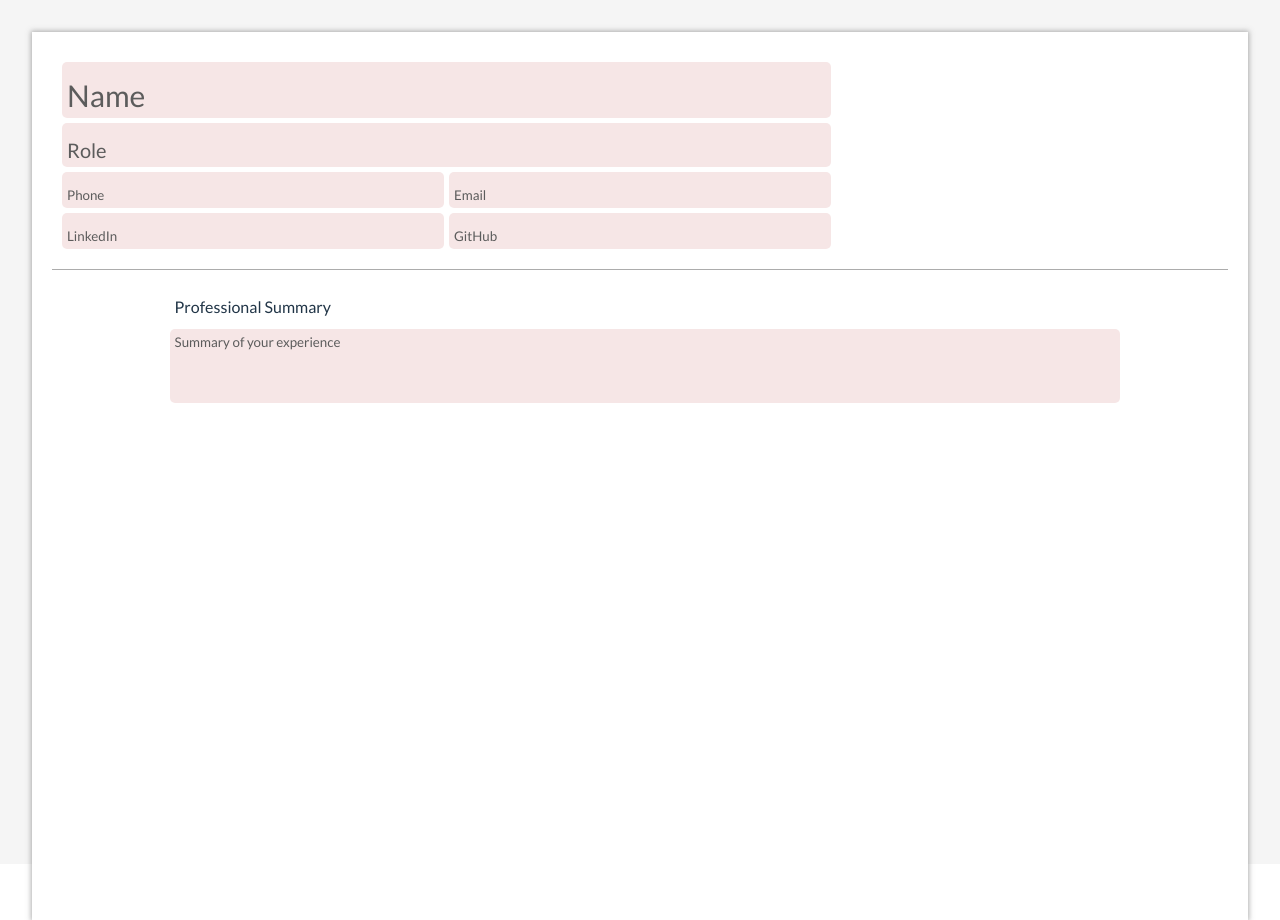
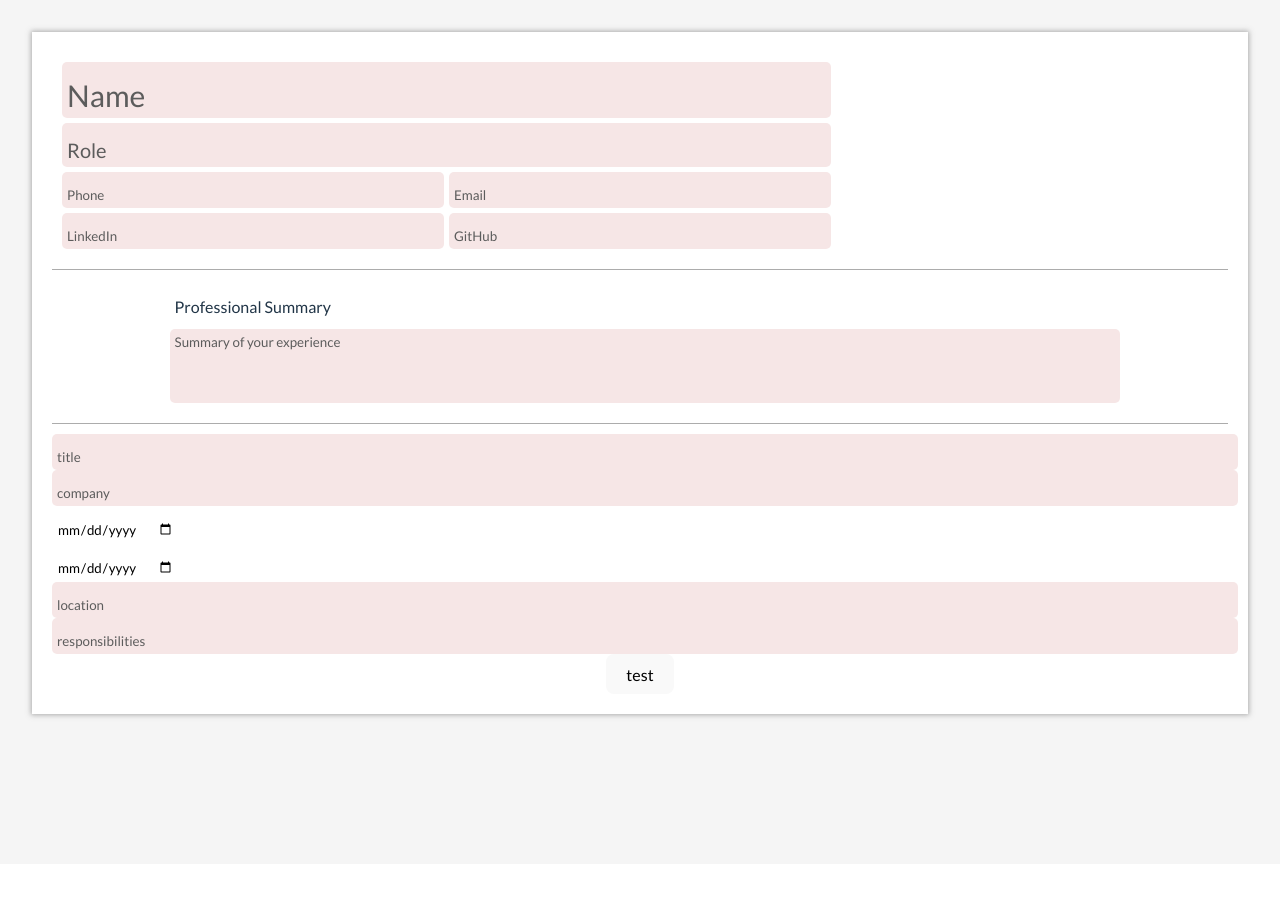
Before and after one commit to sevleo/TOP-CVMaker, a React (Vite) app: page / in a window 1280 px wide. After the commit the page ends 864 px from the top, so only its background shows below. Built offline with nearby package versions, Linux system fonts and the light colour scheme.

Commit message:
add new experience button and logic

```diff
--- a/src/App.jsx
+++ b/src/App.jsx
@@ -2,6 +2,7 @@ import { useState } from "react";
 import ContactSection from "./components/ContactSection";
 import "./App.css";
 import Summary from "./components/Summary";
+import Experience from "./components/Experience";
 
 function App() {
   const [profile, setProfile] = useState({
@@ -27,6 +28,8 @@ function App() {
         <ContactSection onProfileChange={handleProfileChange} />
         <div className="linebreak"></div>
         <Summary />
+        <div className="linebreak"></div>
+        <Experience />
       </main>
     </>
   );
--- /dev/null
+++ b/src/components/AddButton.jsx
@@ -0,0 +1,11 @@
+export default function AddButton({ label, className, onClick }) {
+  function handleButtonClick() {
+    onClick();
+  }
+
+  return (
+    <button className={className} onClick={handleButtonClick}>
+      {label}
+    </button>
+  );
+}
--- a/src/components/ContactSection.jsx
+++ b/src/components/ContactSection.jsx
@@ -3,7 +3,6 @@ import "../styles/ContactSection.css";
 
 export default function ContactSection({ onProfileChange }) {
   return (
-    <>
     <div className="contact-section">
       <Input
         label='e.g. "John Doe"'
@@ -48,6 +47,5 @@ export default function ContactSection({ onProfileChange }) {
         type="text"
       />
     </div>
-    </>
   );
 }
--- /dev/null
+++ b/src/components/Experience.jsx
@@ -0,0 +1,97 @@
+import { useState } from "react";
+import Input from "./Input";
+import AddButton from "./AddButton";
+import "../styles/Experience.css";
+
+export default function Experience() {
+  const [experiences, setExperiences] = useState([
+    {
+      id: Math.random(),
+      title: "",
+      company: "",
+      from: "",
+      to: "",
+      location: "",
+      responsibilities: "",
+    },
+  ]);
+
+  function addExperience() {
+    const newExperience = {
+      id: Math.random(),
+      title: "",
+      company: "",
+      from: "",
+      to: "",
+      location: "",
+      responsibilities: "",
+    };
+    setExperiences([...experiences, newExperience]);
+  }
+
+  function onExperienceChange(index, fieldName, value) {
+    const updatedExperiences = [...experiences];
+    updatedExperiences[index][fieldName] = value;
+    setExperiences(updatedExperiences);
+  }
+
+  return (
+    <div className="experience-section">
+      {experiences.map((experience, index) => (
+        <div key={experience.id} className="experience">
+          <Input
+            label="title"
+            placeholder="title"
+            className="experience title"
+            value={experience.title}
+            onChange={(value) => onExperienceChange(index, "title", value)}
+          />
+          <Input
+            label="company"
+            placeholder="company"
+            className="experience company"
+            value={experience.company}
+            onChange={(value) => onExperienceChange(index, "company", value)}
+          />
+          <Input
+            label="from"
+            placeholder="from"
+            className="experience from"
+            type="date"
+            value={experience.from}
+            onChange={(value) => onExperienceChange(index, "from", value)}
+          />
+          <Input
+            label="to"
+            placeholder="to"
+            className="experience to"
+            type="date"
+            value={experience.to}
+            onChange={(value) => onExperienceChange(index, "to", value)}
+          />
+          <Input
+            label="location"
+            placeholder="location"
+            className="experience location"
+            value={experience.location}
+            onChange={(value) => onExperienceChange(index, "location", value)}
+          />
+          <Input
+            label="responsibilities"
+            placeholder="responsibilities"
+            className="experience responsibilities"
+            value={experience.responsibilities}
+            onChange={(value) =>
+              onExperienceChange(index, "responsibilities", value)
+            }
+          />
+        </div>
+      ))}
+      <AddButton
+        label="test"
+        className="add-experience"
+        onClick={addExperience}
+      />
+    </div>
+  );
+}
--- a/src/styles/SummarySection.css
+++ b/src/styles/SummarySection.css
@@ -6,7 +6,7 @@
   flex-direction: column;
   width: 80%;
   align-self: center;
-  height: 600px;
+  /* height: 600px; */
 }
 
 .summary-section div {
```
Also changed, not shown: src/styles/Experience.css (added). Lines whose indentation alone changed are shown as unchanged.
